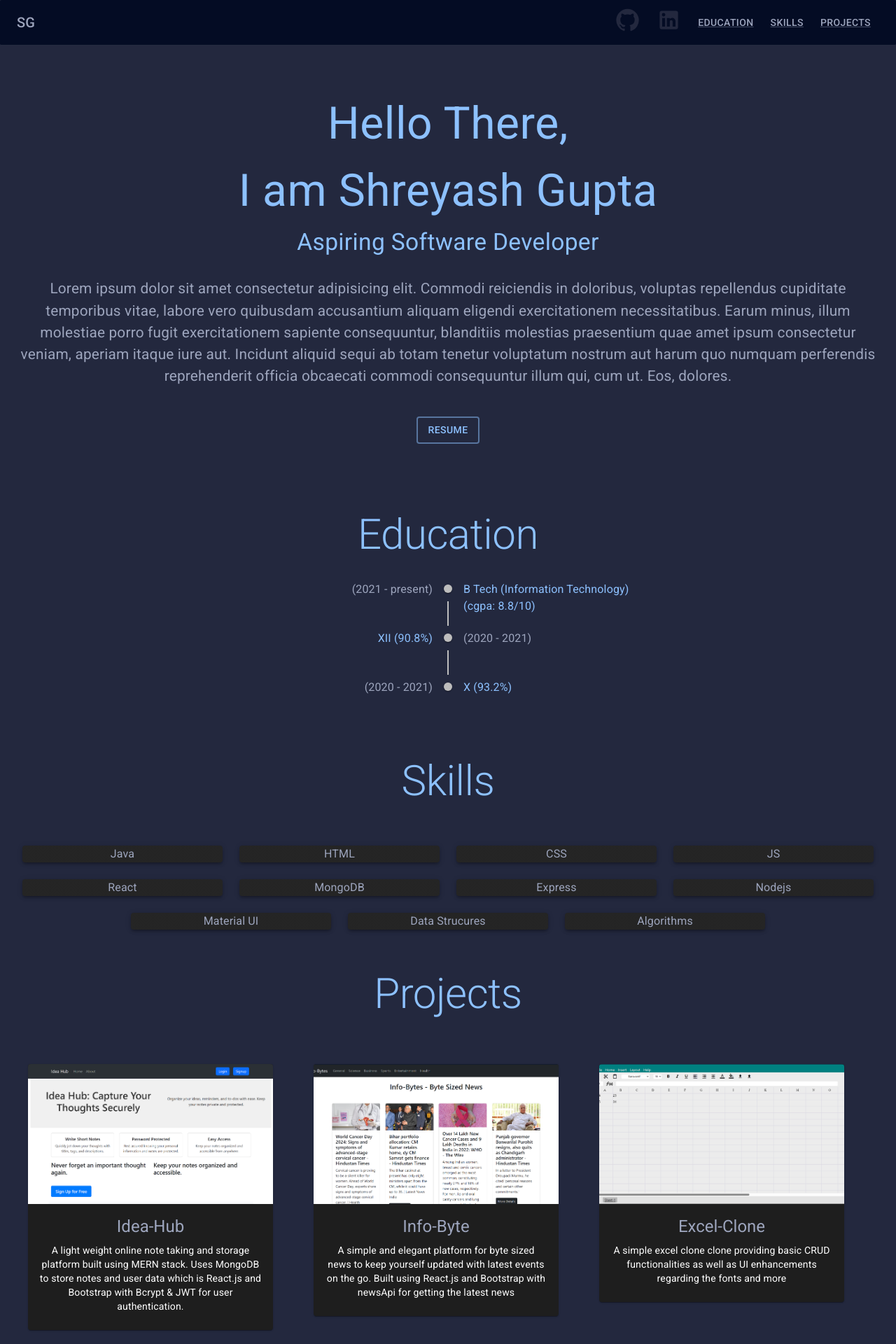
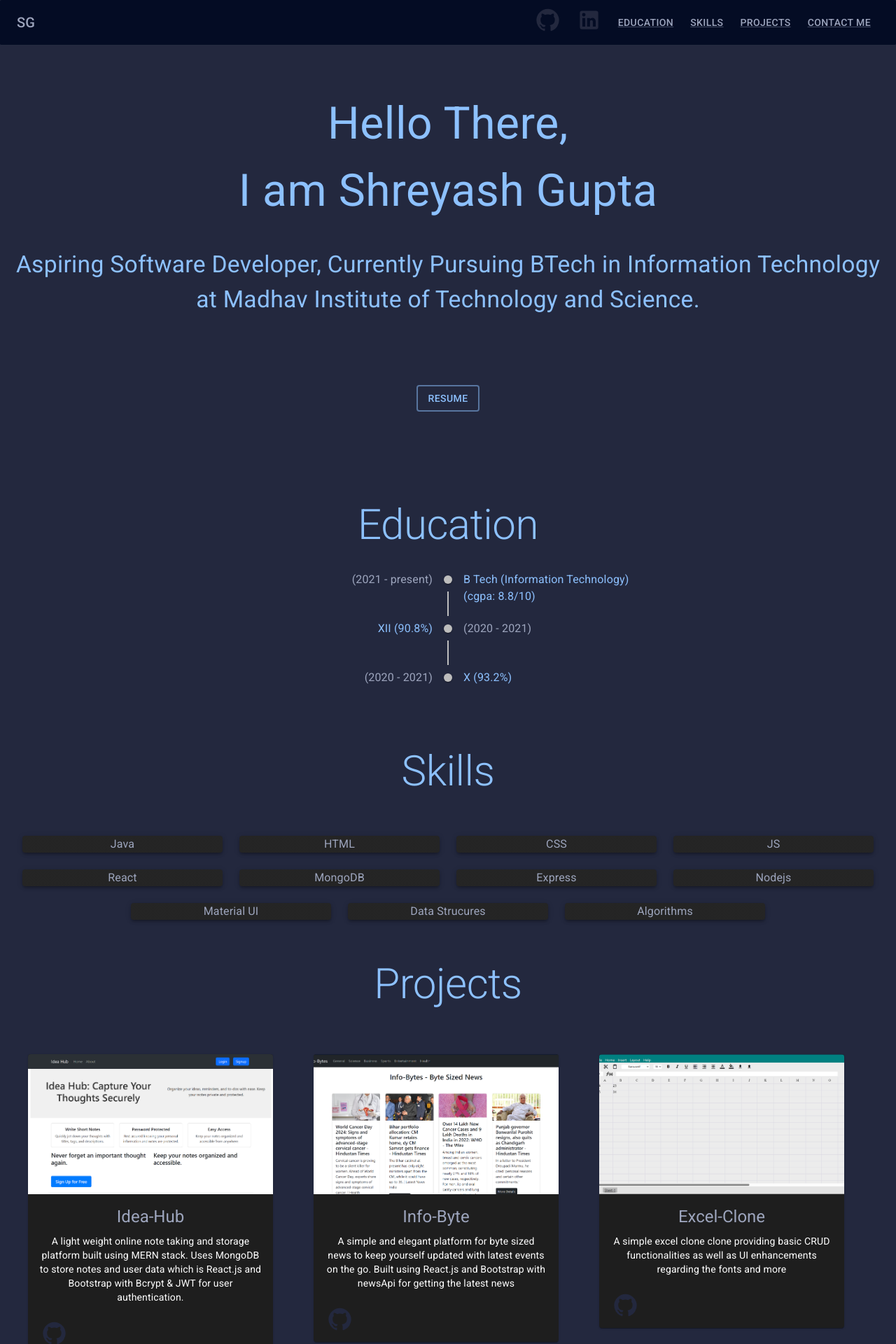
Before and after one commit to Shreyash0368/portfolio-site, a React (Vite) app: page / in a window 1280 px wide. Shown: the top 1920 px of the page at 70% size. Built offline with nearby package versions, Linux system fonts and the light colour scheme.

Commit message:
added content and icons to project and hero

```diff
--- a/src/components/HeroSection.jsx
+++ b/src/components/HeroSection.jsx
@@ -9,7 +9,6 @@ function HeroSection() {
         justifyContent: "center",
         marginTop: "3rem",
         minHeight: "65vh",
-        // backgroundColor: "primary.main",
         boxSizing: "border-box",
       }}
     >
@@ -18,23 +17,10 @@ function HeroSection() {
           Hello There,
           <br /> I am Shreyash Gupta
         </Typography>
-        <Typography sx={{ fontSize: "2.1rem", color: "text.light" }}>
-          Aspiring Software Developer
+        <Typography sx={{ fontSize: "2.1rem", color: "text.light", my: '2rem' }}>
+        Aspiring Software Developer, Currently Pursuing BTech in Information Technology at Madhav Institute of Technology and Science.
         </Typography>
-        <Typography
-          sx={{ fontSize: "1.3rem", color: "text.primary", marginTop: "1rem", padding: "10px" }}
-        >
-          Lorem ipsum dolor sit amet consectetur adipisicing elit. Commodi
-          reiciendis in doloribus, voluptas repellendus cupiditate temporibus
-          vitae, labore vero quibusdam accusantium aliquam eligendi
-          exercitationem necessitatibus. Earum minus, illum molestiae porro
-          fugit exercitationem sapiente consequuntur, blanditiis molestias
-          praesentium quae amet ipsum consectetur veniam, aperiam itaque iure
-          aut. Incidunt aliquid sequi ab totam tenetur voluptatum nostrum aut
-          harum quo numquam perferendis reprehenderit officia obcaecati commodi
-          consequuntur illum qui, cum ut. Eos, dolores.
-        </Typography>
-        <Button sx={{my: '2rem', borderWidth: '2px'}} variant="outlined" color="buttonCustom">
+        <Button sx={{my: '4rem', borderWidth: '2px'}} variant="outlined" href="/resume/Shreyash_Gupta_Resume.pdf" download color="buttonCustom">
           Resume
         </Button>
       </Box>
--- a/src/components/Navbar.jsx
+++ b/src/components/Navbar.jsx
@@ -4,6 +4,11 @@ import GitHubIcon from "@mui/icons-material/GitHub";
 import LinkedInIcon from "@mui/icons-material/LinkedIn";
 
 export default function Navbar() {
+  const onButtonClick = (e, id) => {
+    e.preventDefault();
+    const element = document.getElementById(id);
+    element.scrollIntoView({behavior: "smooth"});
+  }
   return (
     <nav>
       <AppBar
@@ -40,7 +45,7 @@ export default function Navbar() {
             <Link
               variant="button"
               color="text.primary"
-              href="#education"
+              onClick = {(e) => {onButtonClick(e, "education")}}
               sx={{ my: 1, mx: 1.5, "&:hover": { color: "text.light" } }}
             >
               Education
@@ -48,7 +53,7 @@ export default function Navbar() {
             <Link
               variant="button"
               color="text.primary"
-              href="#skills"
+              onClick = {(e) => {onButtonClick(e, "skills")}}
               sx={{ my: 1, mx: 1.5, "&:hover": { color: "text.light" } }}
             >
               Skills
@@ -56,10 +61,18 @@ export default function Navbar() {
             <Link
               variant="button"
               color="text.primary"
-              href="#projects"
+              onClick = {(e) => {onButtonClick(e, "projects")}}
               sx={{ my: 1, mx: 1.5, "&:hover": { color: "text.light" } }}
             >
               Projects
+            </Link>
+            <Link
+              variant="button"
+              color="text.primary"
+              onClick = {(e) => {onButtonClick(e, "contact-me")}}
+              sx={{ my: 1, mx: 1.5, "&:hover": { color: "text.light" } }}
+            >
+              Contact Me
             </Link>
           </Grid>
         </Toolbar>
--- a/src/components/ProjectCard.jsx
+++ b/src/components/ProjectCard.jsx
@@ -9,13 +9,16 @@ import {
   DialogActions,
   DialogContent,
   DialogTitle,
+  CardActions,
+  Link
 } from "@mui/material";
 
-import KeyboardArrowRightIcon from '@mui/icons-material/KeyboardArrowRight';
-import KeyboardArrowLeftIcon from '@mui/icons-material/KeyboardArrowLeft';
+import KeyboardArrowRightIcon from "@mui/icons-material/KeyboardArrowRight";
+import KeyboardArrowLeftIcon from "@mui/icons-material/KeyboardArrowLeft";
+import GitHubIcon from "@mui/icons-material/GitHub";
 
 export default function ProjectCard({ project }) {
-  const {title, description, images} = project;
+  const { title, description, images, github} = project;
   const [isOpen, setIsOpen] = useState(false);
   const [imageIndex, setImageIndex] = useState(0);
 
@@ -43,6 +46,16 @@ export default function ProjectCard({ project }) {
             {description}
           </Typography>
         </CardContent>
+        <CardActions>
+          <Link
+            variant="button"
+            href= {github}
+            target="_blank"
+            sx={{ mx: 1.5, "&:hover": { color: "text.light" } }}
+          >
+            <GitHubIcon fontSize="large" />
+          </Link>
+        </CardActions>
       </Card>
 
       <Dialog open={isOpen} onClose={handleLightboxClose}>
@@ -64,7 +77,9 @@ export default function ProjectCard({ project }) {
           >
             <KeyboardArrowRightIcon />
           </Button>
-          <Button onClick={handleLightboxClose} sx={{color:"text.light"}}>Close</Button>
+          <Button onClick={handleLightboxClose} sx={{ color: "text.light" }}>
+            Close
+          </Button>
         </DialogActions>
       </Dialog>
     </>
```
Also changed, not shown: 1 other file (tests, documents, lock files or other folders).
